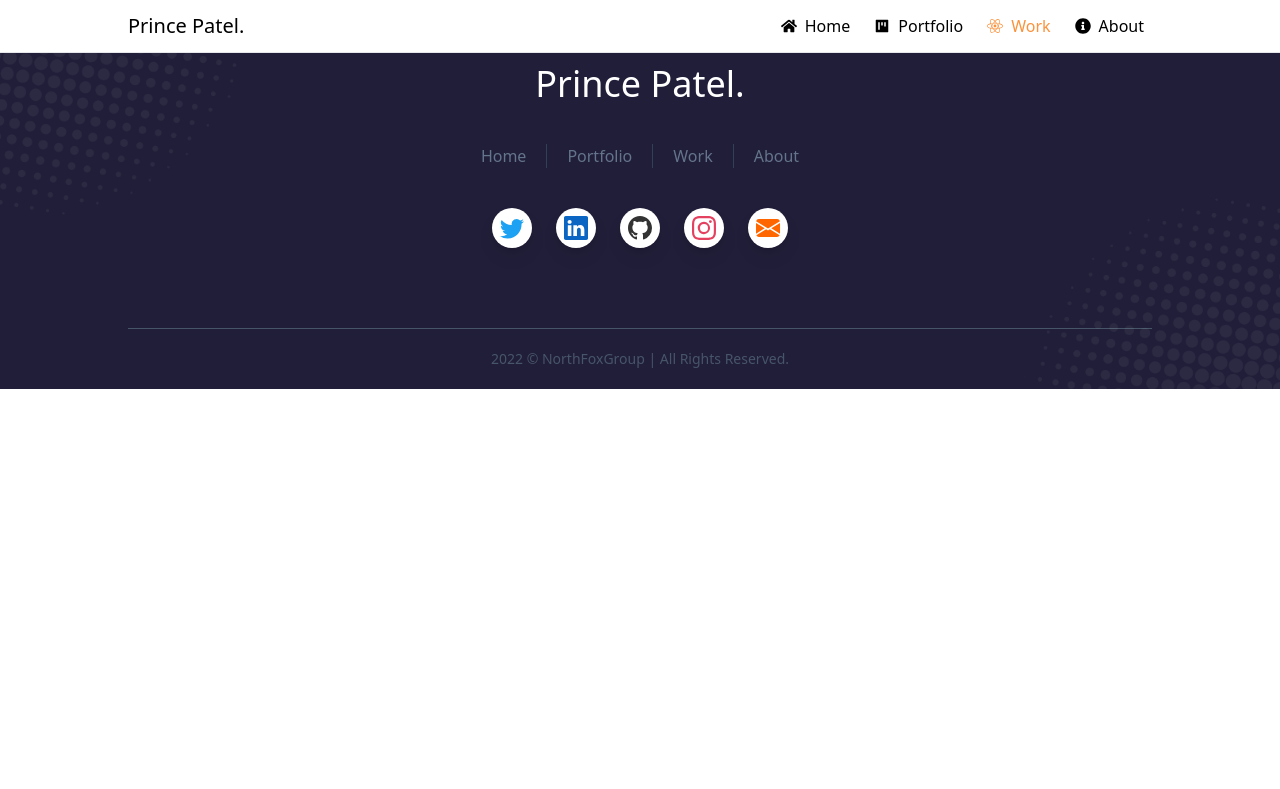
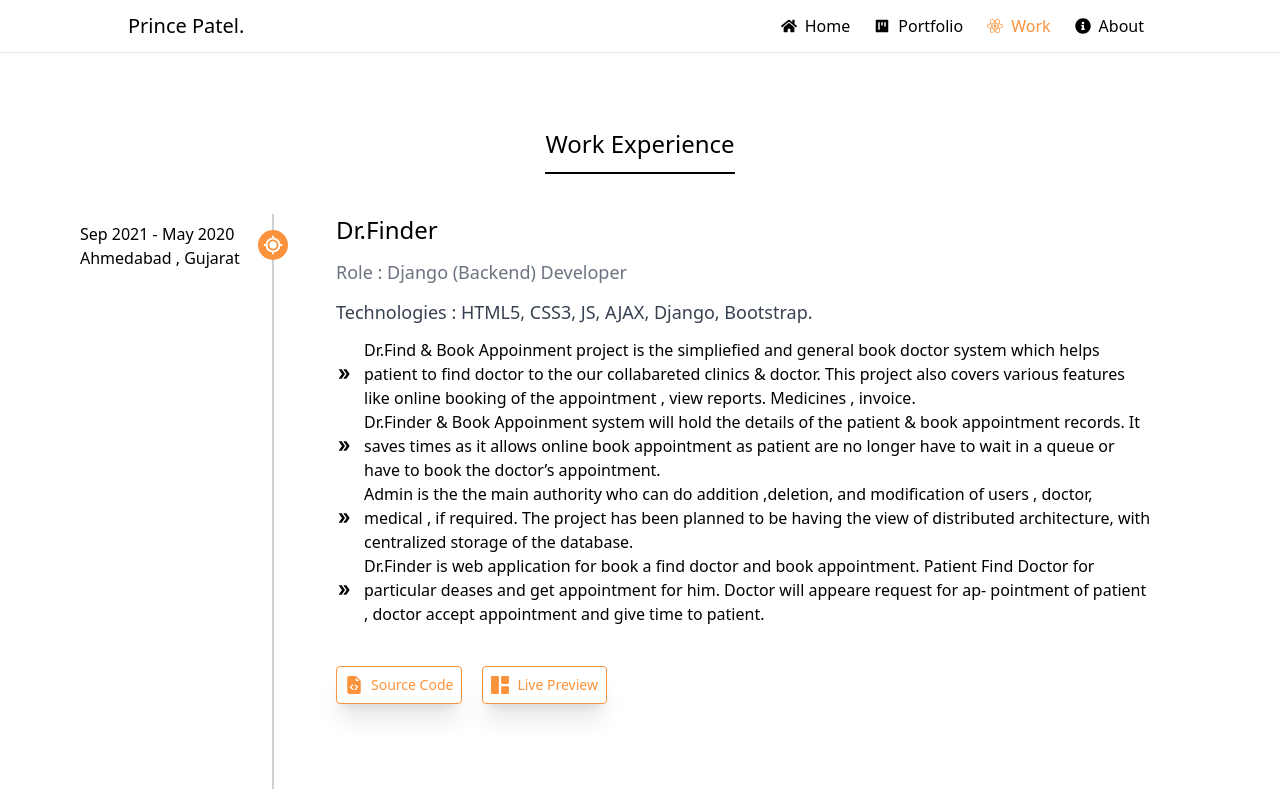
Before and after one commit to princu09/princu09.github.io, a React (Create React App) app: page /work in a window 1280 px wide. Shown: the top 789 px of the page. Built offline with nearby package versions, Linux system fonts and the light colour scheme.

Commit message:
work page complate
all work data get from json file in assets

```diff
--- /dev/null
+++ b/src/assets/data.js
@@ -0,0 +1,79 @@
+export const work = [
+  {
+    project: "Dr.Finder",
+    role: "Django (Backend) Developer",
+    details: [
+      "Dr.Find & Book Appoinment project is the simpliefied and general book doctor system which helps patient to find doctor to the our collabareted clinics & doctor. This project also covers various features like online booking of the appointment , view reports. Medicines , invoice.",
+      "Dr.Finder & Book Appoinment system will hold the details of the patient & book appointment records. It saves times as it allows online book appointment as patient are no longer have to wait in a queue or have to book the doctor’s appointment.",
+      "Admin is the the main authority who can do addition ,deletion, and modification of users , doctor, medical , if required. The project has been planned to be having the view of distributed architecture, with centralized storage of the database.",
+      "Dr.Finder is web application for book a find doctor and book appointment. Patient Find Doctor for particular deases and get appointment for him. Doctor will appeare request for ap- pointment of patient , doctor accept appointment and give time to patient.",
+    ],
+    technologies: "HTML5, CSS3, JS, AJAX, Django, Bootstrap.",
+    source: "https://github.com/princu09/dr-finder",
+    preview:
+      "https://drive.google.com/file/d/1DHDWOSGaf0R5ZXuqdEPQk0V8spZMtSgi/view?usp=sharing",
+    date: "Sep 2021 - May 2020",
+    location: "Ahmedabad , Gujarat",
+  },
+  {
+    project: "Admin Dashboard",
+    role: "ReactJS Developer",
+    details: [
+      "Involved designing in web pages using HTML5, CSS3, JavaScript, TailwindCSS, React.js, Redux, Context API.",
+      "Implemented various screens for the front end using React.js and used various predefined components from NPM (Node Package Manager) and redux library.",
+      "Worked in using React JS components, Events, Keys, Router, Animations, and Flux concept.",
+      "Used React JS for templating for faster compilation and developing reusable components.",
+      "Used Syncfusion Component , Tailwind Css, Charts for create beautiful UI.",
+      "Have deploy Site on github pages.",
+    ],
+    technologies: "ReactJS, Tailwind css, Context API.",
+    source: "https://github.com/princu09/admin-dashboard-reactjs",
+    preview: "https://princu09.github.io/admin-dashboard-reactjs/",
+    date: "May 2022 - June 2022",
+    location: "Ahmedabad , Gujarat",
+  },
+  {
+    project: "Tech NFG",
+    role: "Full Stack (Backend) Developer",
+    details: [
+      "Design, develop and test HTML5 , CSS3, Bootstrap, JavaScript, jQuery and Django that meets accessibility and web browser standards for website.",
+      "Developed entire frontend and backend modules using Python on Django Web Framework.",
+      "Involved in designing user interactive web pages as the front end part of the web application using various web technologies like HTML, JavaScript, Angular JS, JQuery, AJAX and implemented CSS for better appearance and feel.",
+      "TechNFG is an ecommerce website, with a user-friendly UI.",
+      "Compare Product, Tech Updates, Telegram Bot, Ecommerce Buying System also Available.",
+    ],
+    technologies:
+      " HTML5, CSS3, JS, jQuery, AJAX, Django, SQLite3, Owl Carousel, Telegram Bot, NewsAPI.",
+    source: "https://github.com/princu09/tech-nfg",
+    preview:
+      "https://drive.google.com/file/d/1ZVdkP2IekwDLlr80QE-m5VSU7DjAX_UP/view?usp=sharing",
+    date: "Oct 2021 - May 2022",
+    location: "Ahmedabad , Gujarat",
+  },
+  {
+    project: "Honey Bee & Sristi ORG",
+    role: "Full Stack Developer",
+    details: [
+      "We designed the website there. There was to handle a database of Last 20 years of research.",
+      "There's also Photoshop work for WebDesign.",
+      "A website that handles 55 pages with the help of Django and everything works on CMS.",
+      "Design, develop and test HTML5, CSS3, Bootstrap, JavaScript, jQuery that meets accessibility and web browser standards for website.",
+    ],
+    technologies:
+      "Python , Django-CMS , JS , HTML5 , jQuery , Owl Carousel , MySql, Ajax.",
+    date: "2021 , Complated",
+    location: "Satellite , Ahmedabad",
+  },
+  {
+    project: "Dhanlaxmi Enterprise",
+    role: "Full Stack Developer",
+    details: [
+      "Software that handles databases , client data , employee data , Invoices.",
+      "Email is sent automatically with the help of the SMTP Gmail Server.",
+    ],
+    technologies:
+      "Python , Django , JS , HTML5 , jQuery , Owl Carousel , sqlite3.",
+    date: "2020 , Complated",
+    location: "Vatva , GIDC A’bad.",
+  },
+];
--- a/src/components/About.jsx
+++ b/src/components/About/About.jsx
@@ -1,5 +1,5 @@
 import React from "react";
-import { Portfolio } from "../assets";
+import { Portfolio } from "../../assets";
 import { MdDoubleArrow } from "react-icons/md";
 
 const About = () => {
@@ -42,7 +42,7 @@ const About = () => {
           </div>
         </div>
       </div>
-      <div className="skill flex justify-center items-center flex-col my-10">
+      <div className="skill flex justify-center items-center flex-col">
         <p className="text-2xl font-bold border-b-2 border-black pb-2">
           Professional Summary
         </p>
@@ -73,7 +73,7 @@ const About = () => {
           </p>
         </div>
       </div>
-      <div className="skill flex justify-center items-center flex-col my-10">
+      <div className="skill flex justify-center items-center flex-col my-10 mt-28">
         <p className="text-2xl font-bold border-b-2 border-black pb-2">
           Technologies Known
         </p>
--- a/src/components/Home.jsx
+++ /dev/null
@@ -1,22 +0,0 @@
-import React from "react";
-import Intro from "./Home/Intro";
-import Expertise from "./Home/Expertise";
-import Skill from "./Home/Skill";
-import CreativeWorks from "./Home/CreativeWorks";
-import Testimonials from "./Home/Testimonials";
-import GetInTouch from "./Home/GetInTouch";
-
-const Home = () => {
-  return (
-    <>
-      <Intro />
-      <Expertise />
-      <Skill />
-      <CreativeWorks />
-      <Testimonials />
-      <GetInTouch />
-    </>
-  );
-};
-
-export default Home;
--- /dev/null
+++ b/src/components/Home/Home.jsx
@@ -0,0 +1,22 @@
+import React from "react";
+import Intro from "./Intro";
+import Expertise from "./Expertise";
+import Skill from "./Skill";
+import CreativeWorks from "./CreativeWorks";
+import Testimonials from "./Testimonials";
+import GetInTouch from "./GetInTouch";
+
+const Home = () => {
+  return (
+    <>
+      <Intro />
+      <Expertise />
+      <Skill />
+      <CreativeWorks />
+      <Testimonials />
+      <GetInTouch />
+    </>
+  );
+};
+
+export default Home;
--- a/src/components/Work.jsx
+++ /dev/null
@@ -1,9 +0,0 @@
-import React from 'react'
-
-const Work = () => {
-  return (
-    <div>Work</div>
-  )
-}
-
-export default Work
--- /dev/null
+++ b/src/components/Work/Work.jsx
@@ -0,0 +1,34 @@
+import React from "react";
+import WorkCard from "./WorkCard";
+import { work } from "../../assets/data";
+
+const Work = () => {
+  return (
+    <>
+      <div className="h-full flex justify-center items-center flex-col lg:p-32 xs:py-20 xs:px-5">
+        <p className="text-2xl font-medium border-b-2 border-black pb-3">
+          Work Experience
+        </p>
+        <div className="mt-10">
+          {work.map((item, index) => {
+            return (
+              <WorkCard
+                key={index}
+                project={item.project}
+                role={item.role}
+                technologies={item.technologies}
+                details={item.details}
+                source={item.source}
+                preview={item.preview}
+                date={item.date}
+                location={item.location}
+              />
+            );
+          })}
+        </div>
+      </div>
+    </>
+  );
+};
+
+export default Work;
--- /dev/null
+++ b/src/components/Work/WorkCard.jsx
@@ -0,0 +1,71 @@
+import React from "react";
+import { MdDoubleArrow } from "react-icons/md";
+import { BsFillGrid1X2Fill, BsFileEarmarkCodeFill } from "react-icons/bs";
+import { BiCurrentLocation } from "react-icons/bi";
+
+const WorkCard = ({
+  project,
+  role,
+  technologies,
+  source,
+  preview,
+  date,
+  location,
+  details,
+}) => {
+  return (
+    <div className="relative pb-20">
+      <div className="before:absolute before:w-0.5 before:bg-[#34495E] before:h-full lg:before:left-36 before:opacity-25 lg:pl-52 xs:pl-10 xs:before:left-2">
+        <BiCurrentLocation className="absolute lg:left-32 xs:-left-2 ml-0.5 text-3xl top-4 text-white bg-orange-400 rounded-full p-1" />
+        <div className="lg:absolute lg:-left-12 lg:pl-0 xs:relative pb-10 p-2">
+          <p className="font-medium">{date}</p>
+          <p className="font-medium">{location}</p>
+        </div>
+        <div className="">
+          <p className="text-2xl font-medium">{project}</p>
+          <p className="text-lg font-medium text-gray-500 my-3">
+            Role : {role}
+          </p>
+        </div>
+
+        <p className="text-lg font-medium text-gray-700 my-3">
+          Technologies : {technologies}
+        </p>
+        <div>
+          {details.map((item, index) => {
+            return (
+              <p
+                className="grid grid-flow-col gap-3 items-center justify-start font-medium"
+                key={index}
+              >
+                <MdDoubleArrow />
+                {item}
+              </p>
+            );
+          })}
+        </div>
+
+        <div className="flex gap-5 lg:w-1/2 xs:w-full mt-10">
+          {source ? (
+            <>
+              <a href={source} target="_blank" rel="noreferrer">
+                <button className="px-2 flex items-center">
+                  <BsFileEarmarkCodeFill className="text-lg mr-2" /> Source Code
+                </button>
+              </a>
+              <a href={preview} target="_blank" rel="noreferrer">
+                <button className="px-2 grid grid-flow-col items-center">
+                  <BsFillGrid1X2Fill className="text-lg mr-2" /> Live Preview
+                </button>
+              </a>
+            </>
+          ) : (
+            ""
+          )}
+        </div>
+      </div>
+    </div>
+  );
+};
+
+export default WorkCard;
```
Also changed, not shown: src/components/index.js (+4 -4 lines), src/assets/index.js (line endings or trailing spaces), src/components/Portfolio/Portfolio.jsx (renamed from src/components/Portfolio.jsx), 1 other file (tests, documents, lock files or other folders).
